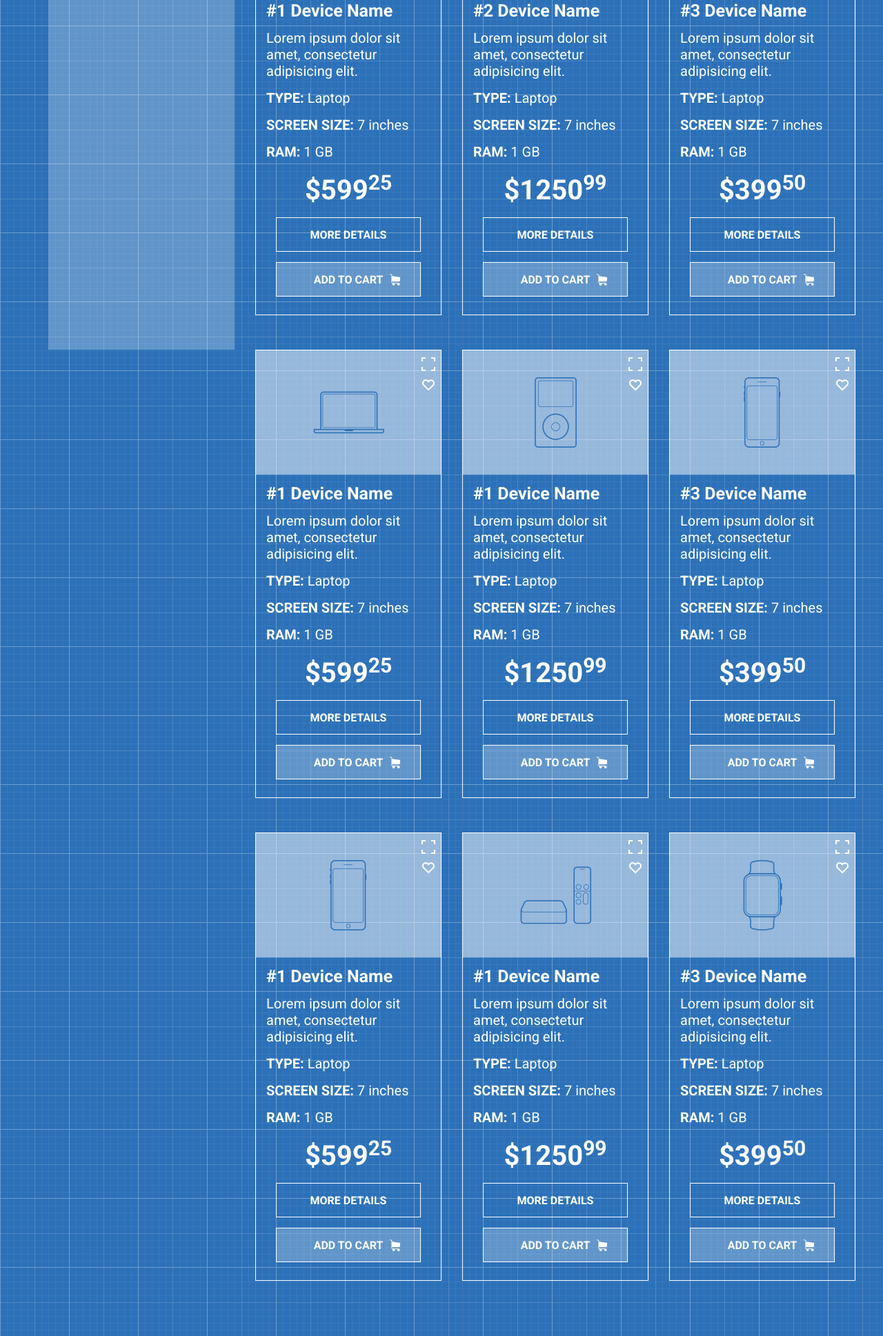
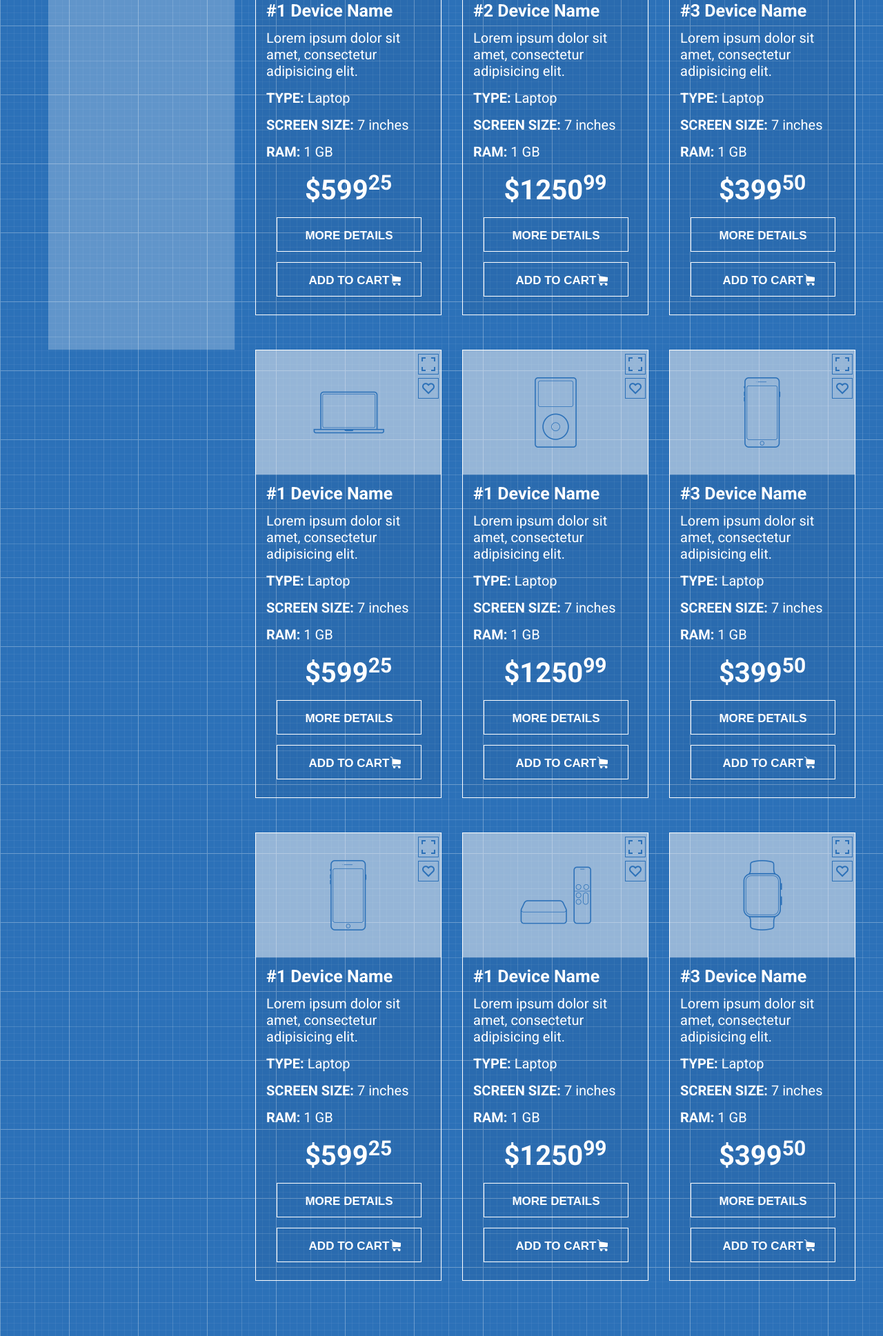
Before and after one commit to IvannaDb/IvannaDb.github.io, a plain HTML site: page index.html in a window 1280 px wide. Shown: the part 863-2800 px from the top of the page at 69% size. Drawn offline with Linux system fonts and the light colour scheme.

Commit message:
changed buttons and hover-styles

```diff
--- a/index.html
+++ b/index.html
@@ -20,7 +20,7 @@
 					<nav>
 						<ul class="menu row">
 							<li><a href="">Home</a> </li>
-							<li><a href="">Products <b>⌵</b> </a>
+							<li><a href="">Products <strong>⌵</strong> </a>
 								<ul class="submenu">
 									<li><a href="">Lorem ipsum dolor</a></li>
 									<li><a href="">Sit amet</a></li>
@@ -101,24 +101,22 @@
 								<div class="img">
 									<img class= "product1" src="icons/icon (17).png" alt="">
 									<form action="">
-										<button class="square"></button>
-										<button class="heart"></button>
+										<div class="square2"></div>
+										<div class="heart2"></div>
 									</form>
 								</div>
 								<div>
 									<h2>#1 Device Name</h2>
 									<p>Lorem ipsum dolor sit amet, consectetur adipisicing elit.</p>
-									<p><b>TYPE:</b> Laptop</p>
-									<p><b>SCREEN SIZE:</b> 7 inches</p>
-									<p><b>RAM:</b> 1 GB</p>
+									<p><strong>TYPE:</strong> Laptop</p>
+									<p><strong>SCREEN SIZE:</strong> 7 inches</p>
+									<p><strong>RAM:</strong> 1 GB</p>
 									<p class="price">$599<span>25</span></p>
-									<div class="details">
-										<a href=""><b>MORE DETAILS</b></a>
-									</div>
-									<div class="add">
-										<a href=""><b>ADD TO CART</b></a>
+									<form action="">
+										<button class="details"> <strong>MORE DETAILS</strong> </button>
 
-									</div>
+									 	<button class="add"><strong>ADD TO CART</strong></button>
+									 </form>
 								</div>
 							</div>
 						</div>
@@ -127,24 +125,22 @@
 								<div class="img">
 									<img class= "product1" src="icons/icon (9).png" alt="">
 									<form action="">
-										<button class="square"></button>
+										<button class="square2"></button>
 										<button class="heart2"></button>
 									</form>
 								</div>
 								<div>
 									<h2>#2 Device Name</h2>
 									<p>Lorem ipsum dolor sit amet, consectetur adipisicing elit.</p>
-									<p><b>TYPE:</b> Laptop</p>
-									<p><b>SCREEN SIZE:</b> 7 inches</p>
-									<p><b>RAM:</b> 1 GB</p>
+									<p><strong>TYPE:</strong> Laptop</p>
+									<p><strong>SCREEN SIZE:</strong> 7 inches</p>
+									<p><strong>RAM:</strong> 1 GB</p>
 									<p class="price">$1250<span>99</span></p>
-									<div class="details">
-										<a href=""><b>MORE DETAILS</b></a>
-									</div>
-									<div class="add">
-										<a href=""><b>ADD TO CART</b></a>
+									<form action="">
+										<button class="details"> <strong>MORE DETAILS</strong> </button>
 
-									</div>
+									 	<button class="add"><strong>ADD TO CART</strong></button>
+									 </form>
 								</div>
 							</div>
 						</div>
@@ -154,23 +150,21 @@
 									<img class= "product1" src="icons/icon (10).png" alt="">
 									<form action="">
 										<button class="square2"></button>
-										<button class="heart"></button>
+										<button class="heart2"></button>
 									</form>
 								</div>
 								<div>
 									<h2>#3 Device Name</h2>
 									<p>Lorem ipsum dolor sit amet, consectetur adipisicing elit.</p>
-									<p><b>TYPE:</b> Laptop</p>
-									<p><b>SCREEN SIZE:</b> 7 inches</p>
-									<p><b>RAM:</b> 1 GB</p>
+									<p><strong>TYPE:</strong> Laptop</p>
+									<p><strong>SCREEN SIZE:</strong> 7 inches</p>
+									<p><strong>RAM:</strong> 1 GB</p>
 									<p class="price">$399<span>50</span></p>
-									<div class="details">
-										<a href=""><b>MORE DETAILS</b></a>
-									</div>
-									<div class="add">
-										<a href=""><b>ADD TO CART</b></a>
+									<form action="">
+										<button class="details"> <strong>MORE DETAILS</strong> </button>
 
-									</div>
+									 	<button class="add"><strong>ADD TO CART</strong></button>
+									 </form>
 								</div>
 							</div>
 						</div>
@@ -179,24 +173,22 @@
 								<div class="img">
 									<img class= "product1" src="icons/icon (16).png" alt="">
 									<form action="">
-										<button class="square"></button>
-										<button class="heart"></button>
+										<button class="square2"></button>
+										<button class="heart2"></button>
 									</form>
 								</div>
 								<div>
 									<h2>#1 Device Name</h2>
 									<p>Lorem ipsum dolor sit amet, consectetur adipisicing elit.</p>
-									<p><b>TYPE:</b> Laptop</p>
-									<p><b>SCREEN SIZE:</b> 7 inches</p>
-									<p><b>RAM:</b> 1 GB</p>
+									<p><strong>TYPE:</strong> Laptop</p>
+									<p><strong>SCREEN SIZE:</strong> 7 inches</p>
+									<p><strong>RAM:</strong> 1 GB</p>
 									<p class="price">$599<span>25</span></p>
-									<div class="details">
-										<a href=""><b>MORE DETAILS</b></a>
-									</div>
-									<div class="add">
-										<a href=""><b>ADD TO CART</b></a>
+									<form action="">
+										<button class="details"> <strong>MORE DETAILS</strong> </button>
 
-									</div>
+									 	<button class="add"><strong>ADD TO CART</strong></button>
+									 </form>
 								</div>
 							</div>
 						</div>
@@ -205,24 +197,22 @@
 								<div class="img">
 									<img class= "product1" src="icons/icon (14).png" alt="">
 									<form action="">
-										<button class="square"></button>
-										<button class="heart"></button>
+										<button class="square2"></button>
+										<button class="heart2"></button>
 									</form>
 								</div>
 								<div>
 									<h2>#1 Device Name</h2>
 									<p>Lorem ipsum dolor sit amet, consectetur adipisicing elit.</p>
-									<p><b>TYPE:</b> Laptop</p>
-									<p><b>SCREEN SIZE:</b> 7 inches</p>
-									<p><b>RAM:</b> 1 GB</p>
+									<p><strong>TYPE:</strong> Laptop</p>
+									<p><strong>SCREEN SIZE:</strong> 7 inches</p>
+									<p><strong>RAM:</strong> 1 GB</p>
 									<p class="price">$1250<span>99</span></p>
-									<div class="details">
-										<a href=""><b>MORE DETAILS</b></a>
-									</div>
-									<div class="add">
-										<a href=""><b>ADD TO CART</b></a>
+									<form action="">
+										<button class="details"> <strong>MORE DETAILS</strong> </button>
 
-									</div>
+									 	<button class="add"><strong>ADD TO CART</strong></button>
+									 </form>
 								</div>
 							</div>
 						</div>
@@ -231,24 +221,22 @@
 								<div class="img">
 									<img class= "product1" src="icons/icon (12).png" alt="">
 									<form action="">
-										<button class="square"></button>
-										<button class="heart"></button>
+										<button class="square2"></button>
+										<button class="heart2"></button>
 									</form>
 								</div>
 								<div>
 									<h2>#3 Device Name</h2>
 									<p>Lorem ipsum dolor sit amet, consectetur adipisicing elit.</p>
-									<p><b>TYPE:</b> Laptop</p>
-									<p><b>SCREEN SIZE:</b> 7 inches</p>
-									<p><b>RAM:</b> 1 GB</p>
+									<p><strong>TYPE:</strong> Laptop</p>
+									<p><strong>SCREEN SIZE:</strong> 7 inches</p>
+									<p><strong>RAM:</strong> 1 GB</p>
 									<p class="price">$399<span>50</span></p>
-									<div class="details">
-										<a href=""><b>MORE DETAILS</b></a>
-									</div>
-									<div class="add">
-										<a href=""><b>ADD TO CART</b></a>
+									<form action="">
+										<button class="details"> <strong>MORE DETAILS</strong> </button>
 
-									</div>
+									 	<button class="add"><strong>ADD TO CART</strong></button>
+									 </form>
 								</div>
 							</div>
 						</div>
@@ -257,24 +245,22 @@
 								<div class="img">
 									<img class= "product1" src="icons/icon (12).png" alt="">
 									<form action="">
-										<button class="square"></button>
-										<button class="heart"></button>
+										<button class="square2"></button>
+										<button class="heart2"></button>
 									</form>
 								</div>
 								<div>
 									<h2>#1 Device Name</h2>
 									<p>Lorem ipsum dolor sit amet, consectetur adipisicing elit.</p>
-									<p><b>TYPE:</b> Laptop</p>
-									<p><b>SCREEN SIZE:</b> 7 inches</p>
-									<p><b>RAM:</b> 1 GB</p>
+									<p><strong>TYPE:</strong> Laptop</p>
+									<p><strong>SCREEN SIZE:</strong> 7 inches</p>
+									<p><strong>RAM:</strong> 1 GB</p>
 									<p class="price">$599<span>25</span></p>
-									<div class="details">
-										<a href=""><b>MORE DETAILS</b></a>
-									</div>
-									<div class="add">
-										<a href=""><b>ADD TO CART</b></a>
+									<form action="">
+										<button class="details"> <strong>MORE DETAILS</strong> </button>
 
-									</div>
+									 	<button class="add"><strong>ADD TO CART</strong></button>
+									 </form>
 								</div>
 							</div>
 						</div>
@@ -283,24 +269,22 @@
 								<div class="img">
 									<img class= "product1" src="icons/icon (11).png" alt="">
 									<form action="">
-										<button class="square"></button>
-										<button class="heart"></button>
+										<button class="square2"></button>
+										<button class="heart2"></button>
 									</form>
 								</div>
 								<div>
 									<h2>#1 Device Name</h2>
 									<p>Lorem ipsum dolor sit amet, consectetur adipisicing elit.</p>
-									<p><b>TYPE:</b> Laptop</p>
-									<p><b>SCREEN SIZE:</b> 7 inches</p>
-									<p><b>RAM:</b> 1 GB</p>
+									<p><strong>TYPE:</strong> Laptop</p>
+									<p><strong>SCREEN SIZE:</strong> 7 inches</p>
+									<p><strong>RAM:</strong> 1 GB</p>
 									<p class="price">$1250<span>99</span></p>
-									<div class="details">
-										<a href=""><b>MORE DETAILS</b></a>
-									</div>
-									<div class="add">
-										<a href=""><b>ADD TO CART</b></a>
+									<form action="">
+										<button class="details"> <strong>MORE DETAILS</strong> </button>
 
-									</div>
+									 	<button class="add"><strong>ADD TO CART</strong></button>
+									 </form>
 								</div>
 							</div>
 						</div>
@@ -309,24 +293,22 @@
 								<div class="img">
 									<img class= "product1" src="icons/icon (13).png" alt="">
 									<form action="">
-										<button class="square"></button>
-										<button class="heart"></button>
+										<button class="square2"></button>
+										<button class="heart2"></button>
 									</form>
 								</div>
 								<div>
 									<h2>#3 Device Name</h2>
 									<p>Lorem ipsum dolor sit amet, consectetur adipisicing elit.</p>
-									<p><b>TYPE:</b> Laptop</p>
-									<p><b>SCREEN SIZE:</b> 7 inches</p>
-									<p><b>RAM:</b> 1 GB</p>
+									<p><strong>TYPE:</strong> Laptop</p>
+									<p><strong>SCREEN SIZE:</strong> 7 inches</p>
+									<p><strong>RAM:</strong> 1 GB</p>
 									<p class="price">$399<span>50</span></p>
-									<div class="details">
-										<a href=""><b>MORE DETAILS</b></a>
-									</div>
-									<div class="add">
-										<a href=""><b>ADD TO CART</b></a>
+									<form action="">
+										<button class="details"> <strong>MORE DETAILS</strong> </button>
 
-									</div>
+									 	<button class="add"><strong>ADD TO CART</strong></button>
+									 </form>
 								</div>
 							</div>
 						</div>
--- a/stylehw.css
+++ b/stylehw.css
@@ -174,7 +174,7 @@ input[type="text"] {
 	z-index: 10;
 	font-size: 15px;
 }
-b {
+strong {
 	font-weight: 700;
 }
 .carousel {
@@ -232,6 +232,7 @@ h1 {
 	height: 650px;
 	border: 1px white solid;
 	margin-top: 50px;
+	background-color: rgba(0, 0, 0, 0.05);
 
 
 }
@@ -240,10 +241,6 @@ h1 {
 	height: 180px;
 	width: 100%;
 	position: relative;
-	/*background-image: url(icons/square1.png);
-	background-repeat: no-repeat;
-	background-position: 95% 5%;
-	/*background-image: url(icons/heart1.png);*/
 
 }
 .product1 {
@@ -261,8 +258,8 @@ h1 {
 	background-position: 50% 50%;
 	width: 30px;
 	height: 30px;
-	border: none;
-	background-color: transparent;
+	border: solid 1px #2c71b8;
+	background-color: #2c71b8;
 	left: 235px;
 	top: 5px;
 	position: absolute;
@@ -276,16 +273,14 @@ h1 {
 	background-position: 50% 50%;
 	width: 30px;
 	height: 30px;
-	border: none;
-	background-color: transparent;
+	border: solid 1px #2c71b8;
+	background-color: #2c71b8;
 	left: 235px;
-	top: 35px;
+	top: 40px;
 	position: absolute;
 	cursor: pointer;
 }
-/*.details {
-	padding: 15px;
-}*/
+
 h2{
 	font-size: 25px;
 	font-weight: 700;
@@ -313,45 +308,56 @@ span{
 	height: 50px;
 	text-align: center;
 	line-height: 50px;
-	left: 0;
-	right: 0;
-	margin: 0 auto;
+	left: 30px;
+	/*right: 0;
+	margin: 0 auto;*/
 	margin-bottom: 15px;
 	position: relative;
+	background-color: transparent;
+	color: white;
+	font-weight: 700;
+	font-size: 17px;
+	cursor: pointer;
 }
-.details>a {
-	color: white;
-}
+
 .add {
 	width: 210px;
 	border: 1px solid white;
 	height: 50px;
 	text-align: center;
 	line-height: 50px;
-	left: 0;
-	right: 0;
-	margin: 0 auto;
-	background-color: rgba(255,255,255,0.25);
+	left: 30px;
+	/*right: 0;
+	margin: 0 auto;*/
+	background-color: transparent;
 	position: relative;
 	margin-bottom: 30px;
 	background-image: url(icons/basket2.png);
 	background-position: 85%  50%;
 	background-repeat: no-repeat;
+	color: white;
+	font-weight: 700;
+	font-size: 17px;
+	cursor: pointer;
 
 }
-.add>a {
-	color: white;
+.details:hover{
+	background-color: rgba(255,255,255,0.5);
 }
+.add:hover{
+	background-color: rgba(255,255,255,0.5);
+}
+
 .heart2 {
 	background-image: url(icons/heart2.png);
 	background-repeat: no-repeat;
 	background-position: 50% 50%;
 	width: 30px;
 	height: 30px;
-	border: none;
+	border: solid 1px #2c71b8;
 	background-color: transparent;
 	left: 235px;
-	top: 35px;
+	top: 40px;
 	position: absolute;
 	cursor: pointer;
 }
@@ -361,21 +367,22 @@ span{
 	background-position: 50% 50%;
 	width: 30px;
 	height: 30px;
-	border: none;
+	border: solid 1px #2c71b8;
 	background-color: transparent;
 	left: 235px;
 	top: 5px;
 	position: absolute;
 	cursor: pointer;
+
 }
-
-
-
-
-
-
-
-
+.heart2:hover {
+	background-image: url(icons/heart1.png);
+	background-color: #2c71b8;
+}
+.square2:hover {
+	background-image: url(icons/square1.png);
+	background-color: #2c71b8;
+}
 
 .footer {
 	margin-top: 155px;
```
